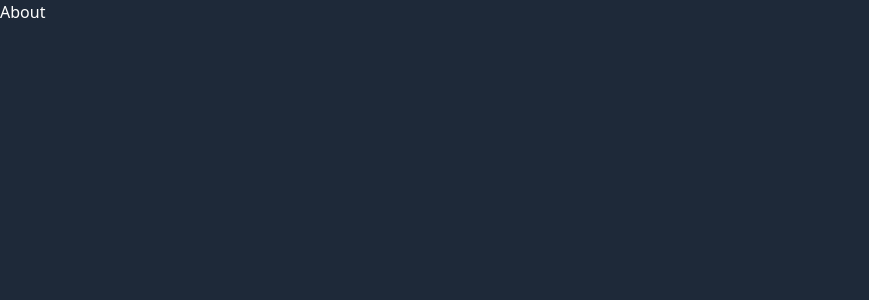
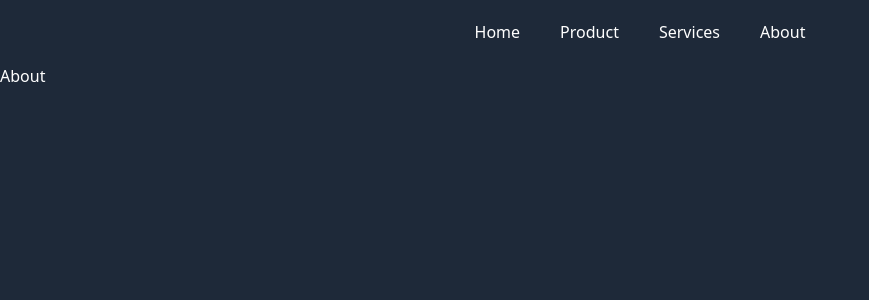
Before and after one commit to su139t/recipes_prj, a React (Vite) app: page /about in a window 1280 px wide. Shown: the top 300 px of the page, without its empty margins (0-869 px from the left). Built offline with nearby package versions, Linux system fonts and the light colour scheme.

Commit message:
making nav bar and use routing for redirecting between pages

```diff
--- a/src/App.jsx
+++ b/src/App.jsx
@@ -3,16 +3,18 @@
 import Home from "./components/Home";
 import Services from "./components/Services";
 import About from "./components/About";
+import Nav from "./components/Nav";
 
 function App() {
   return (
     <>
       <div className="h-200 w-full bg-gray-800 text-white">
+        <Nav/>
         <Routes>
-          <Route path="/" element={<Home/>}></Route>
-          <Route path="/product" element={<Product/>}></Route>
-          <Route path="/services" element={<Services/>}></Route>
-          <Route path="/about" element={<About/>}></Route>
+          <Route path="/" element={<Home />}></Route>
+          <Route path="/product" element={<Product />}></Route>
+          <Route path="/services" element={<Services />}></Route>
+          <Route path="/about" element={<About />}></Route>
         </Routes>
       </div>
     </>
--- a/src/components/About.jsx
+++ b/src/components/About.jsx
@@ -1,4 +1,3 @@
-import React from 'react'
 
 const About = () => {
   return (
--- a/src/components/Home.jsx
+++ b/src/components/Home.jsx
@@ -1,4 +1,3 @@
-import React from 'react'
 
 const home = () => {
   return (
--- /dev/null
+++ b/src/components/Nav.jsx
@@ -0,0 +1,13 @@
+import { Link } from "react-router-dom";
+const Nav = () => {
+  return (
+    <div className="flex justify-center gap-10 p-5">
+        <Link to="/">Home</Link>
+        <Link to="/product">Product</Link>
+        <Link to="/services">Services</Link>
+        <Link to="/about">About</Link>
+    </div>
+  )
+}
+
+export default Nav
--- a/src/components/Product.jsx
+++ b/src/components/Product.jsx
@@ -1,4 +1,3 @@
-import React from 'react'
 
 const Product = () => {
   return (
--- a/src/components/Services.jsx
+++ b/src/components/Services.jsx
@@ -1,4 +1,3 @@
-import React from 'react'
 
 const Services = () => {
   return (
```
